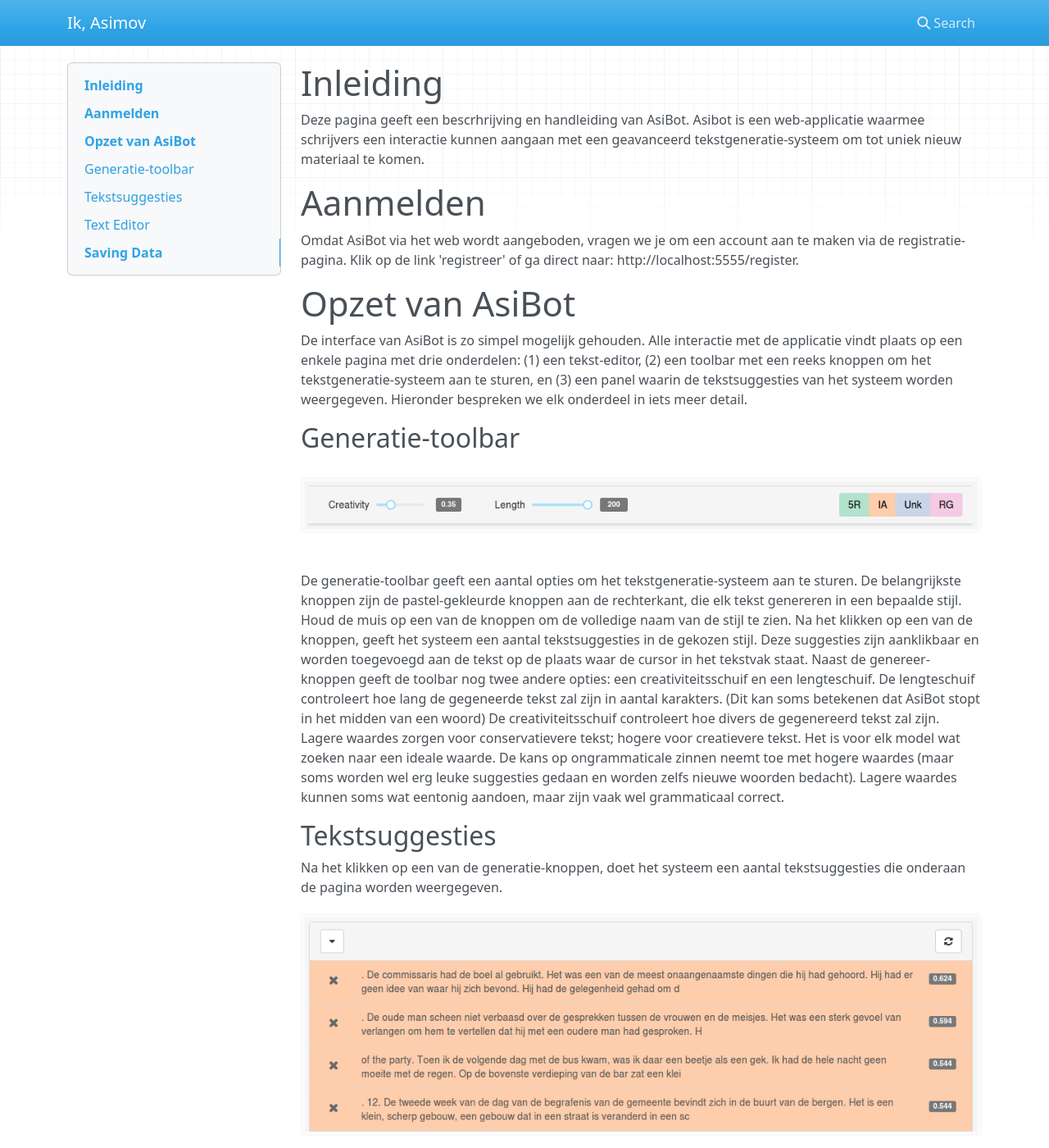
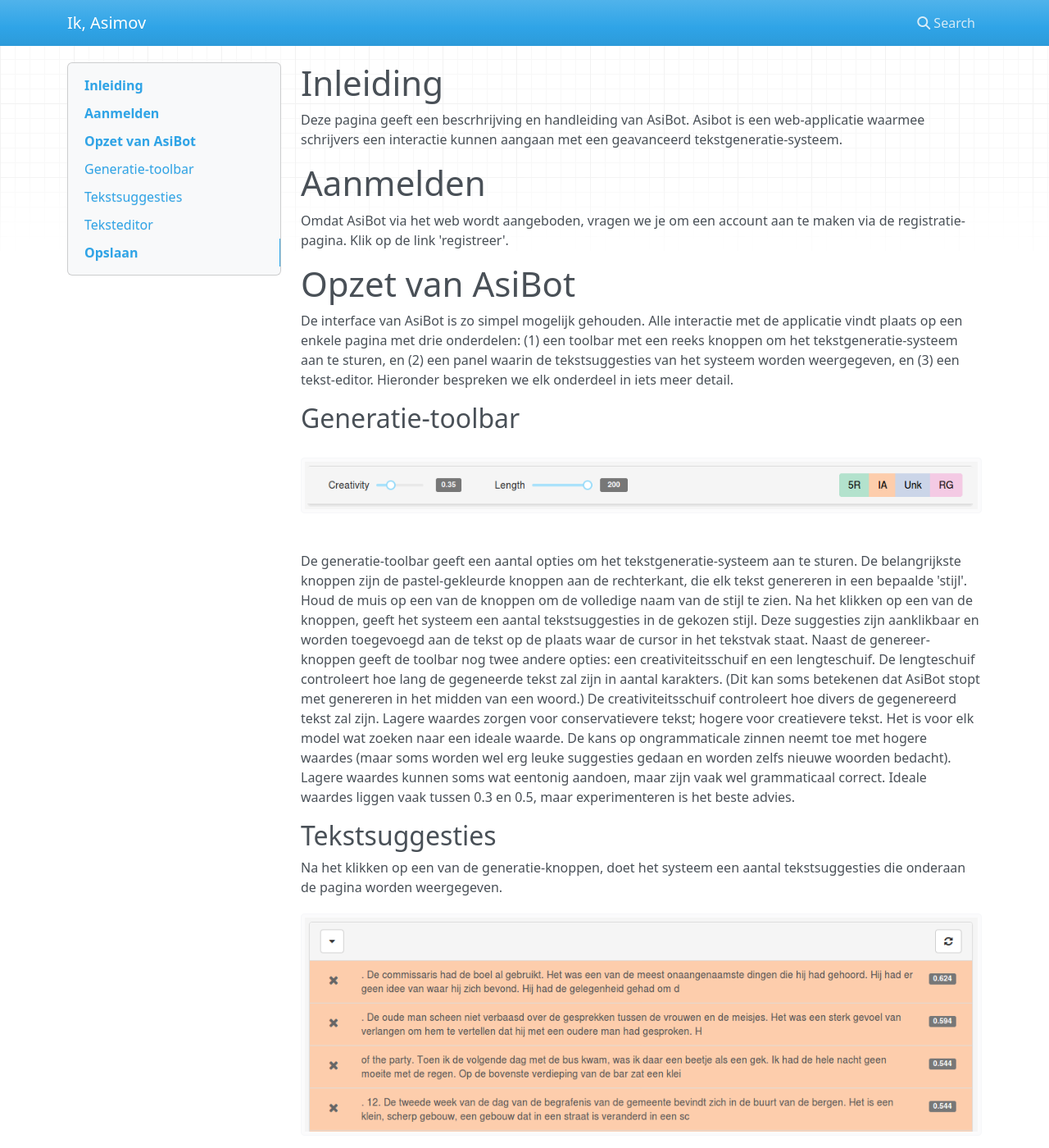
Before and after one commit to burtenshaw/weasimov-documentation, an MkDocs documentation site: the page built from docs/index.md, in a window 1280 px wide and 1400 px high. Shown: the whole window at 82% size. Built offline with MkDocs 1.6.1, drawn with Linux system fonts in a browser that asks for light colours; nearby versions of some CDN libraries; some of the changed lines change nothing that is shown; some of the changed text lies outside the part shown.

Commit message:
draft done

```diff
--- a/docs/index.md
+++ b/docs/index.md
@@ -1,48 +1,36 @@
 # Inleiding
 
-Deze pagina geeft een bescrhrijving en handleiding van AsiBot. Asibot is een web-applicatie waarmee schrijvers een interactie kunnen aangaan met een geavanceerd tekstgeneratie-systeem om tot uniek nieuw materiaal te komen.
+Deze pagina geeft een bescrhrijving en handleiding van AsiBot. Asibot is een web-applicatie waarmee schrijvers een interactie kunnen aangaan met een geavanceerd tekstgeneratie-systeem.
 
 # Aanmelden
-Omdat AsiBot via het web wordt aangeboden, vragen we je om een account aan te maken via de registratie-pagina. Klik op de link 'registreer' of ga direct naar: http://localhost:5555/register.
+Omdat AsiBot via het web wordt aangeboden, vragen we je om een account aan te maken via de registratie-pagina. Klik op de link 'registreer'.
 
 # Opzet van AsiBot
-De interface van AsiBot is zo simpel mogelijk gehouden. Alle interactie met de applicatie vindt plaats op een enkele pagina met drie onderdelen: (1) een tekst-editor, (2) een toolbar met een reeks knoppen om het tekstgeneratie-systeem aan te sturen, en (3) een panel waarin de tekstsuggesties van het systeem worden weergegeven. Hieronder bespreken we elk onderdeel
+De interface van AsiBot is zo simpel mogelijk gehouden. Alle interactie met de applicatie vindt plaats op een enkele pagina met drie onderdelen: (1) een toolbar met een reeks knoppen om het tekstgeneratie-systeem aan te sturen, en (2) een panel waarin de tekstsuggesties van het systeem worden weergegeven, en (3) een tekst-editor. Hieronder bespreken we elk onderdeel
 in iets meer detail.
 
 ## Generatie-toolbar
 ![generate bar](/images/generate_bar.png)
 
-De generatie-toolbar geeft een aantal opties om het tekstgeneratie-systeem aan te sturen. De belangrijkste knoppen zijn de pastel-gekleurde knoppen aan de rechterkant, die elk tekst genereren in een bepaalde stijl. Houd de muis op een van de knoppen om de volledige naam van de stijl te zien. Na het klikken op een van de knoppen, geeft het systeem een aantal tekstsuggesties in de gekozen stijl. Deze suggesties zijn aanklikbaar en worden toegevoegd aan de tekst op de plaats waar de cursor in het tekstvak staat. Naast de genereer-knoppen geeft de toolbar nog twee andere opties: een creativiteitsschuif en een lengteschuif. De lengteschuif controleert hoe lang de gegeneerde tekst zal zijn in aantal karakters. (Dit kan soms betekenen dat AsiBot stopt in het midden van een woord) De creativiteitsschuif controleert hoe divers de gegenereerd tekst zal zijn. Lagere waardes zorgen voor conservatievere tekst; hogere voor creatievere tekst. Het is voor elk model wat zoeken naar een ideale waarde. De kans op ongrammaticale zinnen neemt toe met hogere waardes (maar soms worden wel erg leuke suggesties gedaan en worden zelfs nieuwe woorden bedacht). Lagere waardes kunnen soms wat eentonig aandoen, maar zijn vaak wel grammaticaal correct.
+De generatie-toolbar geeft een aantal opties om het tekstgeneratie-systeem aan te sturen. De belangrijkste knoppen zijn de pastel-gekleurde knoppen aan de rechterkant, die elk tekst genereren in een bepaalde 'stijl'. Houd de muis op een van de knoppen om de volledige naam van de stijl te zien. Na het klikken op een van de knoppen, geeft het systeem een aantal tekstsuggesties in de gekozen stijl. Deze suggesties zijn aanklikbaar en worden toegevoegd aan de tekst op de plaats waar de cursor in het tekstvak staat. Naast de genereer-knoppen geeft de toolbar nog twee andere opties: een creativiteitsschuif en een lengteschuif. De lengteschuif controleert hoe lang de gegeneerde tekst zal zijn in aantal karakters. (Dit kan soms betekenen dat AsiBot stopt met genereren in het midden van een woord.) De creativiteitsschuif controleert hoe divers de gegenereerd tekst zal zijn. Lagere waardes zorgen voor conservatievere tekst; hogere voor creatievere tekst. Het is voor elk model wat zoeken naar een ideale waarde. De kans op ongrammaticale zinnen neemt toe met hogere waardes (maar soms worden wel erg leuke suggesties gedaan en worden zelfs nieuwe woorden bedacht). Lagere waardes kunnen soms wat eentonig aandoen, maar zijn vaak wel grammaticaal correct. Ideale waardes liggen vaak tussen 0.3 en 0.5, maar experimenteren is het beste advies.
 
 ## Tekstsuggesties
 Na het klikken op een van de generatie-knoppen, doet het systeem een aantal tekstsuggesties die onderaan de pagina worden weergegeven.
 ![suggestions](/images/suggestions.png)
 
-- Het panel opent direct na het genereren van tekst;
 - Elke generatie geeft vijf nieuwe suggesties;
-- Individuele suggesties kunnen bewaard worden of worden verwijderd. **Pas op: als je de pagina ververst zijn de laatste (bewaarde) suggesties niet meer beschikbaar.
+- Individuele suggesties kunnen bewaard worden of worden verwijderd. **Pas op: als je de pagina ververst zijn de laatste (bewaarde) suggesties niet meer beschikbaar.**
 - Het suggestiepaneel kan gesloten worden met het pijltje aan de linkerkant.
 
-
-## Text Editor
-
-AsiBot uses a conventional rich-text editor that enables common inline styling features such
-as bolding, underlining, etc... The most ideosyncratic feature of the text editor is that it
-keeps track of the origin of all textual fragments, both human and machine authored, and it
-displays this information by means of inline annotation.
-
-### Annotation ###
+## Teksteditor
+AsiBot implementeert een conventionele teksteditor waarmee gebruikelijke opmaak (zoals bold, cursief, etc) toegevoegd kan worden aan de tekst. Uniek aan de editor is dat er doormiddel van kleuren de herkomst van de tekst wordt bijgehouden.
 
 ![annotation](/images/annotation.png)
 
-The visual annotation works as follows.
-- Whenever a system suggestion is inserted into the document, the text editor will highlight this fragment
-  using the color of the source model.
-- Originally computer-generated text can be edited, in which case the original annotation
-  color will start to fade towards white in relation to the amount of editing done to the fragment.
-- The user's text will appear in white.
+De tekstkleuring werkt als volgt:
+- Elke aan de tekst toegevoegde tekstsuggestie krijgt een kleur die correspondeert met het model op basis waarvan die is gegenereerd.
+- **Alle tekst, ook geneneerde, is aanpasbaar.** Bij meer aanpassingen in gegeneerde tekst, zal de intensiteit van de kleur afnemen. Hieronder geven we nog enkele details over de tekstkleuring:
+- Originele gebruikerstekst wordt weergegeven zonder achtergrondkleur.
 
-# Saving Data
-
-AsiBot incorporates an automated saving system, so you can be reassured that the document will always be save.
-You can safely close the browser and the last document state will reappear upon login.
+# Opslaan
+Maak je geen zorgen over het opslaan van de tekst: alle tekst (inclusief tekstkleuring) wordt voortdurend automatisch opgeslagen. De browser kan ook worden gesloten. Na het inloggen wordt de laatste save geladen.
```
